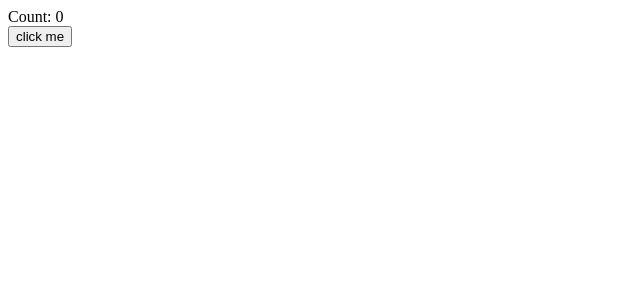
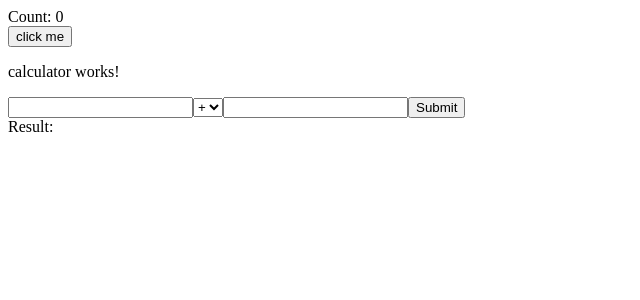
Before and after one commit to york-b2e-optum-sept-2022/memo-app, an Angular app: page / in a window 1280 px wide. Shown: the top 300 px of the page, without its empty margins (0-640 px from the left). Built offline with nearby package versions, Linux system fonts and the light colour scheme.

Commit message:
added calculator component

```diff
--- a/src/app/app.component.html
+++ b/src/app/app.component.html
@@ -1 +1,2 @@
 <app-counter></app-counter>
+<app-calculator></app-calculator>
--- a/src/app/app.module.ts
+++ b/src/app/app.module.ts
@@ -3,11 +3,13 @@ import { BrowserModule } from '@angular/platform-browser';
 
 import { AppComponent } from './app.component';
 import { CounterComponent } from './counter/counter.component';
+import { CalculatorComponent } from './calculator/calculator.component';
 
 @NgModule({
   declarations: [
     AppComponent,
-    CounterComponent
+    CounterComponent,
+    CalculatorComponent,
   ],
   imports: [
     BrowserModule
--- /dev/null
+++ b/src/app/calculator/calculator.component.html
@@ -0,0 +1,15 @@
+<p>calculator works!</p>
+<input #num1 type="number">
+<select #operation>
+  <option>+</option>
+  <option>-</option>
+  <option>*</option>
+  <option>/</option>
+</select>
+<input #num2 type="number">
+<button
+  (click)="onClick(num1.valueAsNumber, operation.value, num2.valueAsNumber)"
+>
+  Submit
+</button>
+<div>Result: {{result}}</div>
--- /dev/null
+++ b/src/app/calculator/calculator.component.ts
@@ -0,0 +1,43 @@
+import {Component, OnInit} from '@angular/core';
+
+@Component({
+  selector: 'app-calculator',
+  templateUrl: './calculator.component.html',
+  styleUrls: ['./calculator.component.css']
+})
+export class CalculatorComponent implements OnInit {
+
+  result: number | null = null;
+
+  constructor() {
+  }
+
+  ngOnInit(): void {
+  }
+
+  onClick(num1: number, operation: string, num2: number): void {
+    if (isNaN(num1) || isNaN(num2)) {
+      this.result = 0;
+      return;
+    }
+
+    switch (operation) {
+      case "+":
+        this.result = num1 + num2;
+        break;
+      case "-":
+        this.result = num1 - num2;
+        break;
+      case "*":
+        this.result = num1 * num2;
+        break;
+      case "/":
+        this.result = num1 / num2;
+        break;
+      default:
+        console.error('unknown operation!');
+        return;
+    }
+  }
+
+}
```
Also changed, not shown: src/app/calculator/calculator.component.css (added), 2 other files (tests, documents, lock files or other folders).
